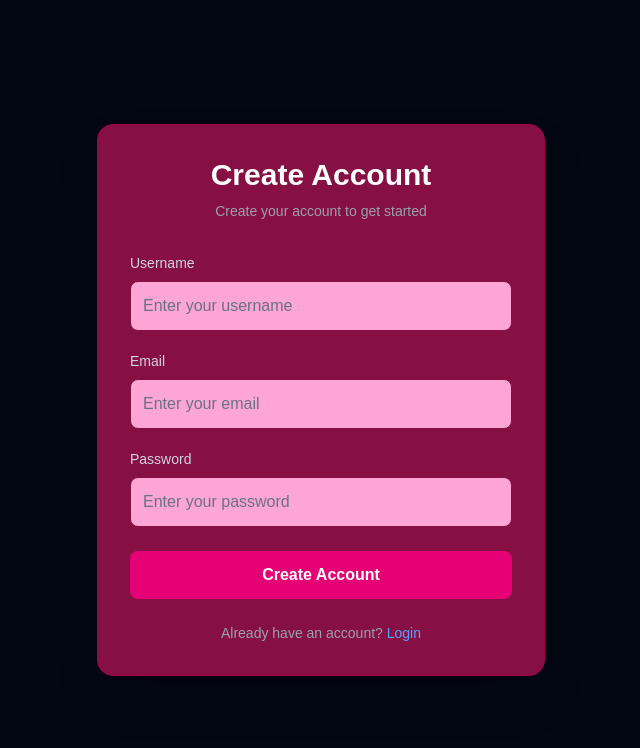
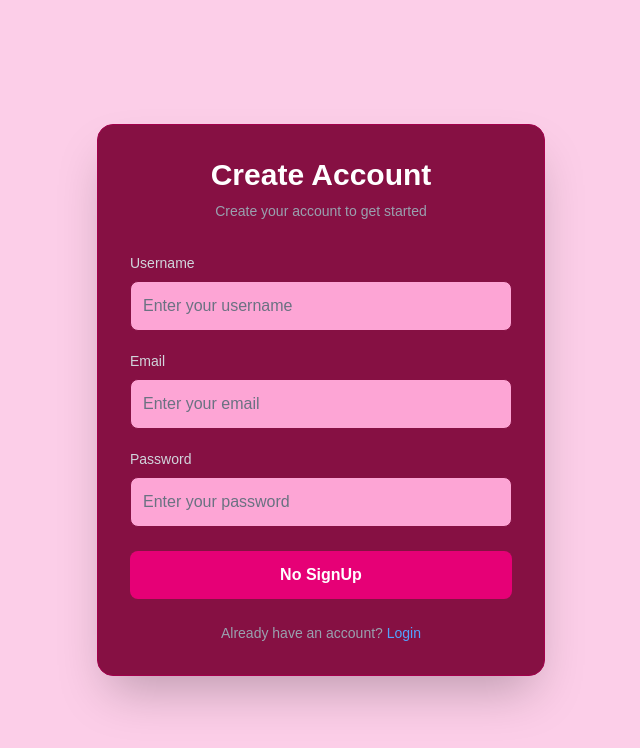
Before and after one commit to rainanirmal/next-auth-app, a Next.js app: page /signup in a window 1280 px wide. Shown: the top 748 px of the page, without its empty margins (319-959 px from the left). Built offline with nearby package versions, Linux system fonts and the light colour scheme.

Commit message:
feat: implement signup functionality with form validation

```diff
--- a/src/app/signup/page.tsx
+++ b/src/app/signup/page.tsx
@@ -1,11 +1,14 @@
 "use client";
 
 import Link from "next/link";
-import { useRouter } from "next/router";
-import React, { useState } from "react";
-import { axios } from "axios";
+import React, { useEffect, useState } from "react";
+import axios from "axios";
+import toast from "react-hot-toast";
+import { useRouter } from "next/navigation";
 
 export default function SignupPage() {
+
+    const router = useRouter();
 
     const[user, setUser] = useState({
         email: "",
@@ -13,18 +16,50 @@ export default function SignupPage() {
         password: ""
     });
 
-    const onSignup = () => {
+    const [buttonDisabled, setButtonDisabled] = React.useState(false);
 
+    const [loading, setLoading] = React.useState(false);
+
+    useEffect(() => {
+        if(user.email.length > 0 && user.username.length > 0 && user.password.length > 0) {
+            setButtonDisabled(false);
+        }
+        else {
+            setButtonDisabled(true);
+        }
+    }, [user])
+
+    const onSignup = async () => {
+        try {
+
+            setLoading(true);
+            const response = await axios.post("/api/users/signup", user);
+
+            console.log("Signup success ", response.data);
+            toast.success("Account created successfully!");
+
+            router.push("/login");
+
+        } catch (error: any) {
+
+            toast.error(error.message);
+            console.log("Signup failed ", error);
+
+        } finally {
+
+            setLoading(false);
+
+        }
     }
 
     return(
-        <div className="min-h-screen flex items-center justify-center bg-gray-950 px-4">
+        <div className="min-h-screen flex items-center justify-center bg-pink-200 px-4">
 
             <div className="w-full max-w-md rounded-2xl bg-pink-900 p-8 shadow-2xl border border-pink-800">
 
                 <div className="text-center mb-8">
                     <h1 className="text-3xl font-bold text-white">
-                        Create Account
+                        {loading ? "Processing..." : "Create Account" }
                     </h1>
 
                     <p className="mt-2 text-sm text-gray-400">
@@ -118,10 +153,11 @@ export default function SignupPage() {
                     className="w-full p-3 rounded-lg bg-pink-600 text-white
                     font-semibold hover:bg-pink-700
                     active:scale-[0.98] transition-all
-                    focus:outline-none focus:ring-2 focus:ring-white
-                    focus:ring-offset-2 focus:ring-offset-gray-900"
+                    focus:outline-none focus:ring-2 focus:ring-white"
                 >
-                    Create Account
+                    {
+                        buttonDisabled? "No SignUp" : "SignUp"
+                    }
                 </button>
 
                 <div className="text-center mt-6">
```
